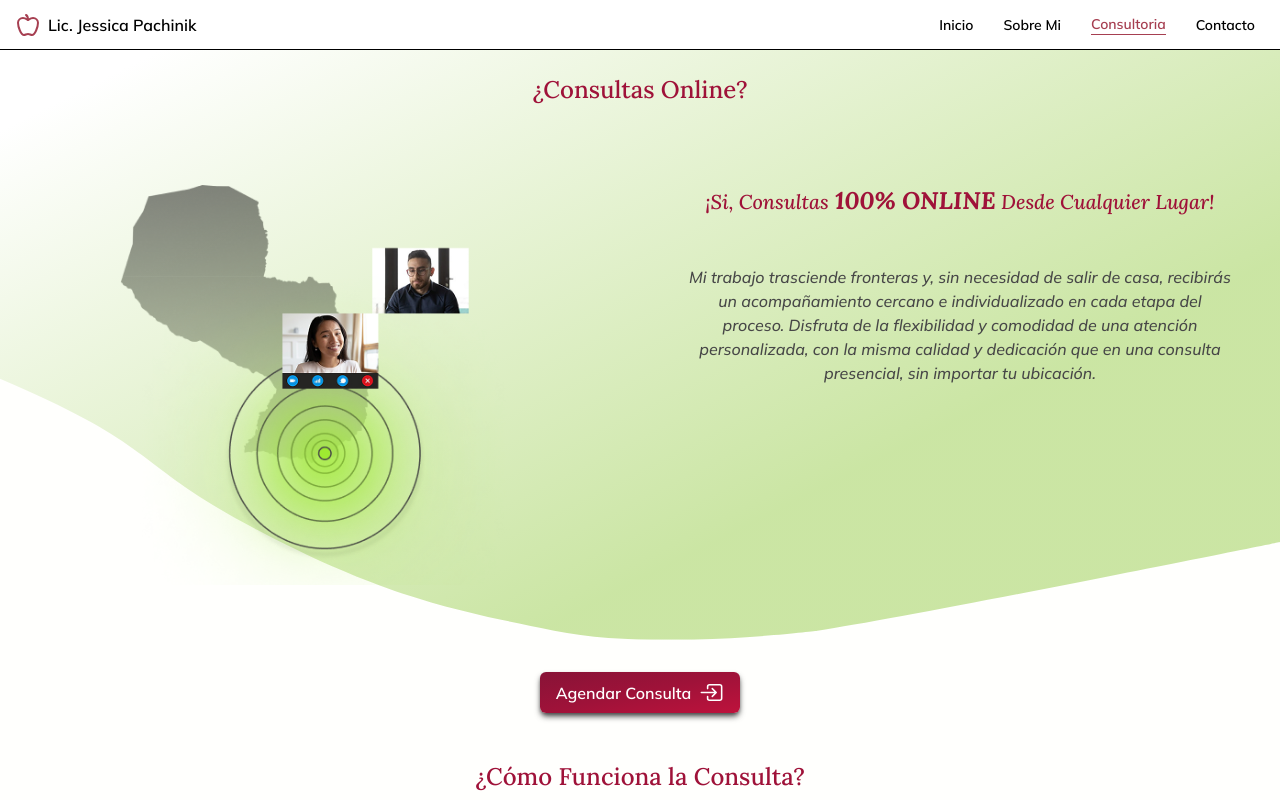
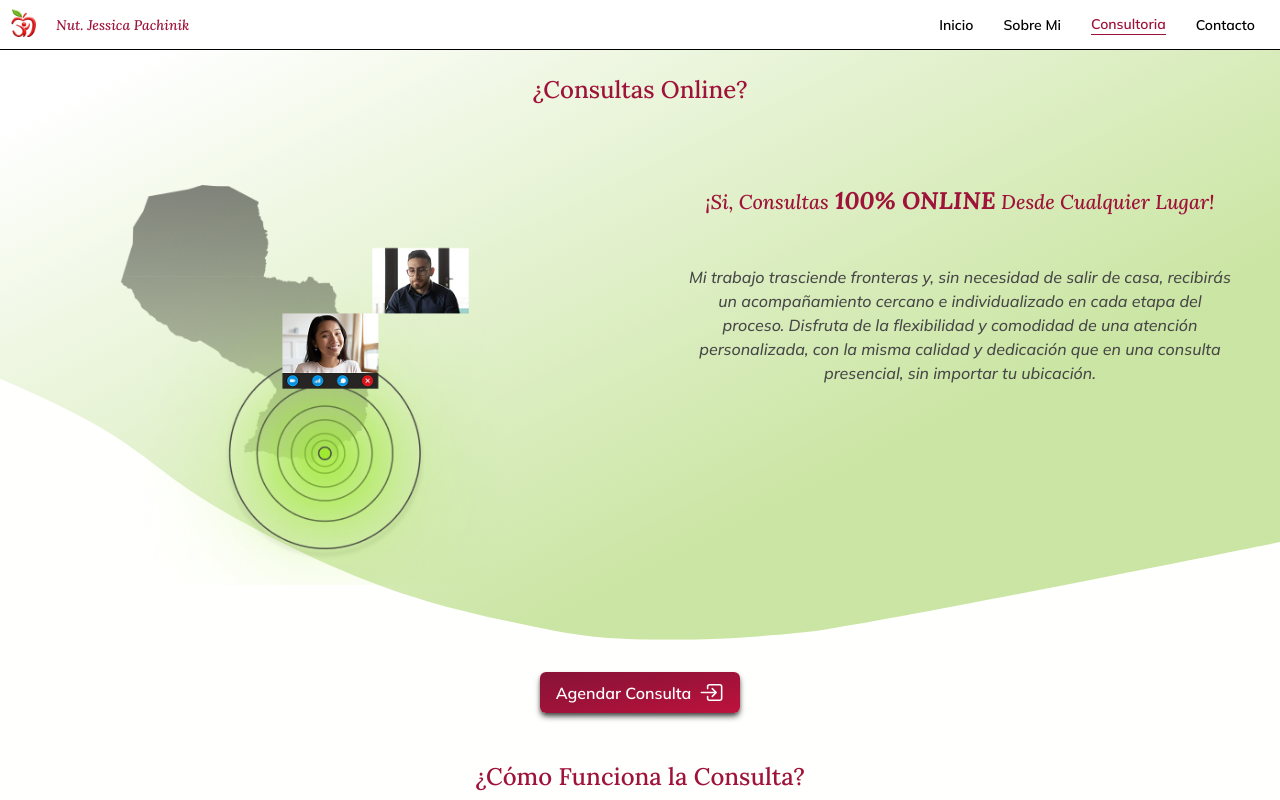
Before and after one commit to DPachinik/Consultorio-Nutricion-Integral, a React (Vite) app: page /Consultoria in a window 1280 px wide. Shown: the top 800 px of the page. Built offline with nearby package versions, Linux system fonts and the light colour scheme.

Commit message:
refactor(navbar): modularize navbar into mobile and desktop components

```diff
--- a/src/Components/Navbar.jsx
+++ b/src/Components/Navbar.jsx
@@ -1,109 +1,21 @@
 import PropTypes from 'prop-types';
-import { FiMenu, FiX } from 'react-icons/fi';
-import { NavLink } from 'react-router-dom';
-import { LuApple } from 'react-icons/lu';
-import { useEffect } from 'react';
-
-const mobileItemsClases =
-  'flex hover:bg-limon hover:text-white w-full h-[80px] items-center justify-center text-[24px]';
-const desktopItemnsClases =
-  'flex font-mulish font-semibold hover:border-b-[1px] hover:border-carmesi hover:text-carmesi   items-center md:text-center  lg:text-md text-sm';
+import NavbarMobile from './NavbarMobile';
+import NavbarDesktop from './NavbarDesktop';
 
 const Navbar = ({ menuOpen, setMenuOpen, enlaces }) => {
-  useEffect(() => {
-    if (window.innerWidth < 768) {
-      if (menuOpen) {
-        document.body.style.overflow = 'hidden';
-      } else {
-        document.body.style.overflow = 'auto';
-      }
-    }
-  }, [menuOpen]);
-
-  const HandleMenuClick = () => {
-    setMenuOpen(true);
-  };
-  const HandleCloseClick = () => {
-    setMenuOpen(false);
-  };
-  const HandleItemClick = () => {
-    setMenuOpen(false);
-  };
-
   return (
     <div>
-      <nav className="fixed left-0 top-0 z-50 flex h-[50px] w-full items-center justify-between border-b-[0.5px] border-black bg-white">
-        <div className="ml-4 flex w-full gap-2">
-          <LuApple className="flex h-6 w-6 text-carmesi" />
-          <p className="font-mulish font-semibold">Lic. Jessica Pachinik</p>
-        </div>
-        <div
-          className={`Navbar-items absolute left-[0] top-[50px] flex h-[600px] w-full flex-col items-center justify-center border-b-[0.5px] border-black bg-white font-mulish font-normal italic text-carmesi ${menuOpen ? 'opacity-100' : 'pointer-events-none opacity-0'} transition-opacity duration-1000 ease-in-out md:hidden`}
-        >
-          <ul
-            className="flex w-full flex-col items-center justify-center gap-[30px] py-[65px]"
-            role="menu"
-          >
-            {enlaces.map((enlace, index) => (
-              <li
-                key={index}
-                className={mobileItemsClases}
-                onClick={HandleItemClick}
-                role="menuitem"
-              >
-                <NavLink to={`/${enlace.para}`}>{enlace.texto}</NavLink>
-              </li>
-            ))}
-          </ul>
-        </div>
+      <div className="flex w-full md:hidden">
+        <NavbarMobile
+          menuOpen={menuOpen}
+          setMenuOpen={setMenuOpen}
+          enlaces={enlaces}
+        />
+      </div>
 
-        <div className="flex p-3 md:hidden">
-          {menuOpen ? (
-            <FiX
-              className="flex h-[40px] w-[40px]"
-              onClick={HandleCloseClick}
-              aria-label="Cerrar menú"
-            />
-          ) : (
-            <FiMenu
-              className="flex h-[40px] w-[40px]"
-              onClick={HandleMenuClick}
-              aria-label="Abrir menú"
-            />
-          )}
-        </div>
-
-        <div className="hidden h-full w-full px-[25px] md:flex md:items-center">
-          <ul
-            className="md:flex md:w-full md:items-center md:justify-end md:gap-[30px]"
-            role="menu"
-          >
-            {enlaces.map((enlace, index) => (
-              <li
-                key={index}
-                className={desktopItemnsClases}
-                onClick={HandleItemClick}
-                role="menuitem"
-              >
-                <NavLink
-                  to={`/${enlace.para}`}
-                  className={({ isActive }) =>
-                    isActive
-                      ? 'border-b-[0.5px] border-carmesi text-carmesi'
-                      : ''
-                  }
-                >
-                  {enlace.texto}
-                </NavLink>
-              </li>
-            ))}
-          </ul>
-        </div>
-      </nav>
-      <div
-        className={`fixed inset-0 left-0 top-[650px] z-10 bg-black/35 ${menuOpen ? '' : 'hidden'} ${menuOpen ? 'pointer-events-auto opacity-100' : 'pointer-events-none opacity-0'} transition-opacity duration-1000 ease-in-out`}
-        onClick={HandleCloseClick}
-      />
+      <div className="hidden w-full md:flex">
+        <NavbarDesktop setMenuOpen={setMenuOpen} enlaces={enlaces} />
+      </div>
     </div>
   );
 };
--- /dev/null
+++ b/src/Components/NavbarDesktop.jsx
@@ -0,0 +1,62 @@
+import PropTypes from 'prop-types';
+import { NavLink } from 'react-router-dom';
+import Logo from '../assets/logo.png';
+
+const NavbarDesktop = ({ setMenuOpen, enlaces }) => {
+  const HandleItemClick = () => {
+    setMenuOpen(false);
+  };
+
+  return (
+    <div>
+      <nav className="fixed left-0 top-0 z-50 flex h-[50px] w-full items-center justify-between border-b-[0.5px] border-black bg-white">
+        <div className="flex min-w-max select-none items-center gap-2">
+          <img src={Logo} className="h-12 w-12" />
+
+          <p className="w-full font-lora text-sm font-medium italic text-rose-800">
+            Nut. Jessica Pachinik
+          </p>
+        </div>
+
+        <div className="hidden h-full w-full px-[25px] md:flex md:items-center">
+          <ul
+            className="md:flex md:w-full md:items-center md:justify-end md:gap-[30px]"
+            role="menu"
+          >
+            {enlaces.map((enlace, index) => (
+              <li
+                key={index}
+                className="lg:text-md flex items-center font-mulish text-sm font-semibold hover:border-b-[1px] hover:border-rose-800 hover:text-rose-800 md:text-center"
+                onClick={HandleItemClick}
+                role="menuitem"
+              >
+                <NavLink
+                  to={`/${enlace.para}`}
+                  className={({ isActive }) =>
+                    isActive
+                      ? 'border-b-[0.5px] border-rose-800 text-rose-800'
+                      : ''
+                  }
+                >
+                  {enlace.texto}
+                </NavLink>
+              </li>
+            ))}
+          </ul>
+        </div>
+      </nav>
+    </div>
+  );
+};
+
+export default NavbarDesktop;
+
+NavbarDesktop.propTypes = {
+  setMenuOpen: PropTypes.func.isRequired,
+  enlaces: PropTypes.arrayOf(
+    PropTypes.shape({
+      texto: PropTypes.string.isRequired,
+      para: PropTypes.string.isRequired,
+    })
+  ).isRequired,
+};
--- /dev/null
+++ b/src/Components/NavbarMobile.jsx
@@ -0,0 +1,96 @@
+import PropTypes from 'prop-types';
+import { FiMenu, FiX } from 'react-icons/fi';
+import { NavLink } from 'react-router-dom';
+import { useEffect } from 'react';
+import Logo from '../assets/logo.png';
+
+const NavbarMobile = ({ menuOpen, setMenuOpen, enlaces }) => {
+  useEffect(() => {
+    if (window.innerWidth < 768) {
+      if (menuOpen) {
+        document.body.style.overflow = 'hidden';
+      } else {
+        document.body.style.overflow = 'auto';
+      }
+    }
+  }, [menuOpen]);
+
+  const HandleMenuClick = () => {
+    setMenuOpen(true);
+  };
+  const HandleCloseClick = () => {
+    setMenuOpen(false);
+  };
+  const HandleItemClick = () => {
+    setMenuOpen(false);
+  };
+
+  return (
+    <div>
+      <nav className="fixed left-0 top-0 z-50 flex h-[50px] w-full items-center justify-between border-b-[0.5px] border-black bg-white">
+        <div className="flex min-w-max select-none items-center gap-2">
+          <img src={Logo} className="h-12 w-12" />
+
+          <p className="w-full font-lora text-sm font-medium italic text-rose-800">
+            Nut. Jessica Pachinik
+          </p>
+        </div>
+        <div
+          className={`Navbar-items absolute left-[0] top-[50px] flex h-[600px] w-full flex-col items-center border-b-[0.5px] border-black bg-white font-lora font-medium italic text-rose-800 ${menuOpen ? 'opacity-100' : 'pointer-events-none opacity-0'} transition-opacity duration-1000 ease-in-out md:hidden`}
+        >
+          <ul
+            className="flex h-full w-full flex-col items-center justify-center gap-[30px]"
+            role="menu"
+          >
+            {enlaces.map((enlace, index) => (
+              <li
+                key={index}
+                className="flex h-[80px] w-full items-center justify-center text-[24px] hover:bg-lima hover:text-white"
+                onClick={HandleItemClick}
+                role="menuitem"
+              >
+                <NavLink to={`/${enlace.para}`}>{enlace.texto}</NavLink>
+              </li>
+            ))}
+          </ul>
+          <div className="w-full pb-6 text-center text-primario">
+            alimenta tu cuerpo, honra tu espíritu...
+          </div>
+        </div>
+
+        <div className="flex p-3 md:hidden">
+          {menuOpen ? (
+            <FiX
+              className="flex h-[32px] w-[32px] hover:text-rose-800"
+              onClick={HandleCloseClick}
+              aria-label="Cerrar menú"
+            />
+          ) : (
+            <FiMenu
+              className="flex h-[32px] w-[32px] hover:text-rose-800"
+              onClick={HandleMenuClick}
+              aria-label="Abrir menú"
+            />
+          )}
+        </div>
+      </nav>
+      <div
+        className={`fixed inset-0 left-0 top-[650px] z-10 bg-black/35 ${menuOpen ? '' : 'hidden'} ${menuOpen ? 'pointer-events-auto opacity-100' : 'pointer-events-none opacity-0'} transition-opacity duration-1000 ease-in-out`}
+        onClick={HandleCloseClick}
+      />
+    </div>
+  );
+};
+
+export default NavbarMobile;
+
+NavbarMobile.propTypes = {
+  menuOpen: PropTypes.bool.isRequired,
+  setMenuOpen: PropTypes.func.isRequired,
+  enlaces: PropTypes.arrayOf(
+    PropTypes.shape({
+      texto: PropTypes.string.isRequired,
+      para: PropTypes.string.isRequired,
+    })
+  ).isRequired,
+};
```
